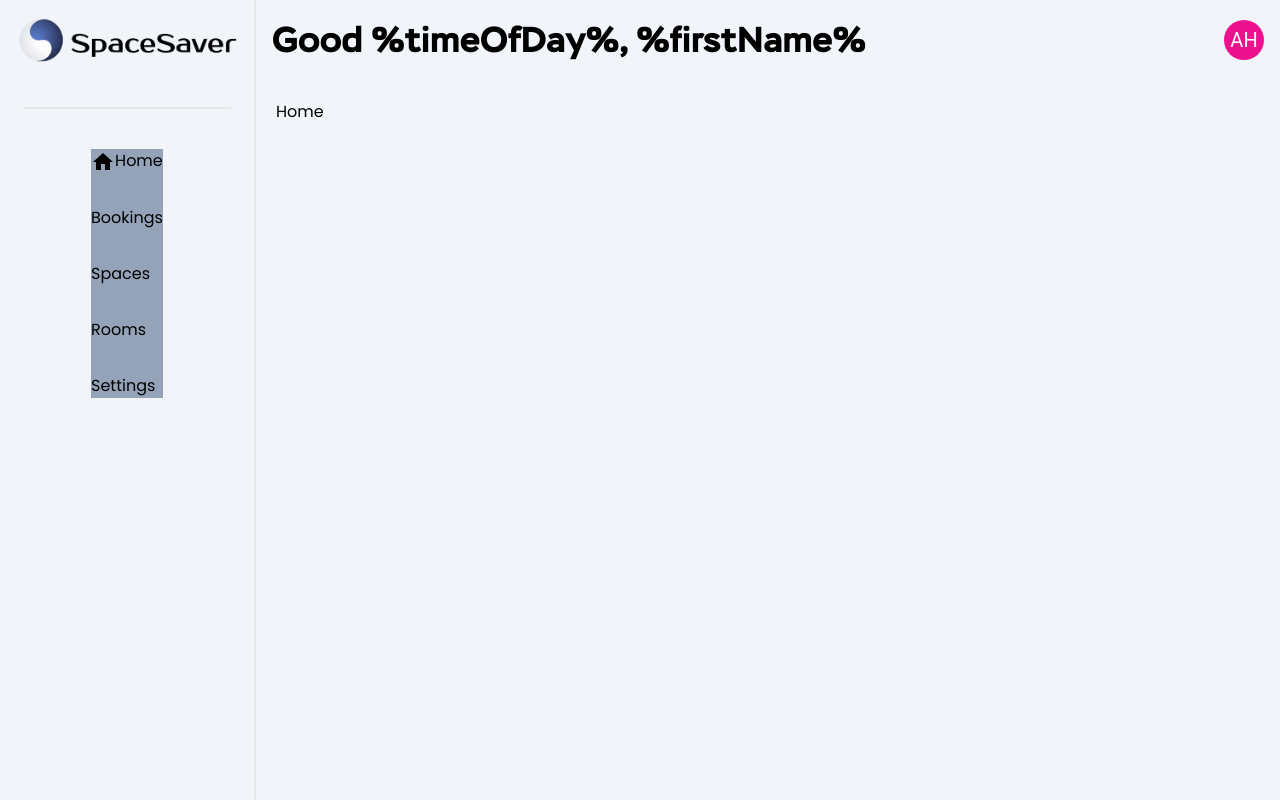
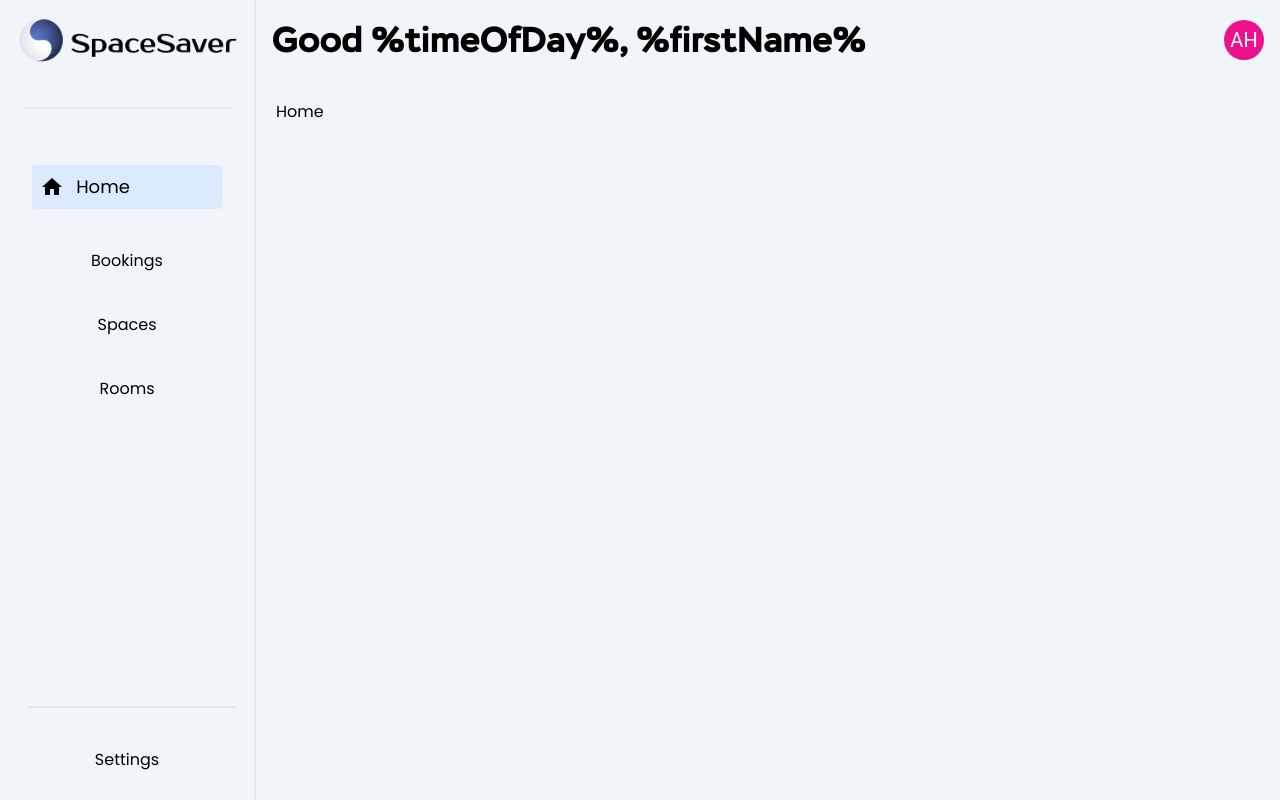
Before and after one commit to Space-Saver-Bookings/space-saver-client, a React (Vite) app: page /home in a window 1280 px wide. Built offline with nearby package versions, Linux system fonts and the light colour scheme.

Commit message:
feat: added styling for sidebar & initial routing

```diff
--- a/src/components/navigation/MainNav.jsx
+++ b/src/components/navigation/MainNav.jsx
@@ -1,10 +1,11 @@
+import Divider from '../Divider';
 import StyledNavLink from './StyledNavLink';
 import HomeIcon from '@mui/icons-material/Home';
 
 function MainNav() {
   return (
-    <nav>
-      <ul className="flex h-full list-none flex-col gap-8 bg-slate-400">
+    <nav className="h-full w-full p-7">
+      <ul className="flex h-full list-none flex-col items-center gap-10">
         <li>
           <StyledNavLink path="/home" linkName="Home" icon={<HomeIcon />} />
         </li>
@@ -17,6 +18,8 @@ function MainNav() {
         <li>
           <span>Rooms</span>
         </li>
+        <li className="flex grow"></li>
+        <Divider />
         <li>
           <span>Settings</span>
         </li>
--- a/src/components/navigation/StyledNavLink.jsx
+++ b/src/components/navigation/StyledNavLink.jsx
@@ -3,9 +3,14 @@ import PropTypes from 'prop-types';
 
 function StyledNavLink({linkName, icon, path}) {
   return (
-    <NavLink to={path}>
+    <NavLink
+      to={path}
+      className={(isActive) =>
+        `flex items-center hover:bg-blue-400 transition-all ${isActive ? 'bg-blue-100 rounded p-2 pr-20 w-full' : ''}`
+      }
+    >
       {icon}
-      <span>{linkName}</span>
+      <span className="px-3 text-lg">{linkName}</span>
     </NavLink>
   );
 }
--- a/src/layout/Sidebar.jsx
+++ b/src/layout/Sidebar.jsx
@@ -3,7 +3,7 @@ import MainNav from '../components/navigation/MainNav';
 
 function Sidebar() {
   return (
-    <aside className="col-span-1 col-end-2 row-span-full row-start-1 border-r-2 flex flex-col items-center gap-10">
+    <aside className="col-span-1 col-end-2 row-span-full row-start-1 border-r-2 flex flex-col items-center gap-7">
       <LogoDesktop/>
       <MainNav/>
     </aside>
```
